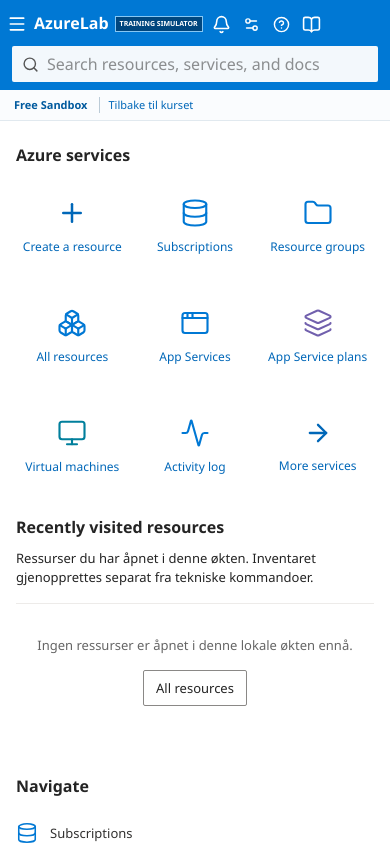
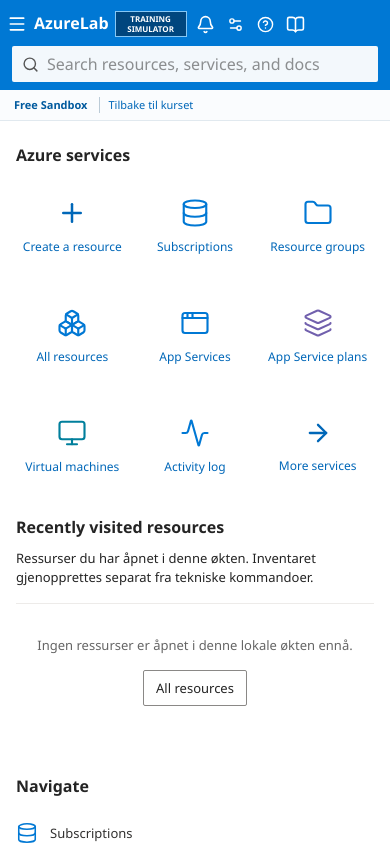
Before and after one commit to EspzY/Azure-learner, a Next.js app: page /portal in a window 390 px wide. Shown: the top 845 px of the page. Built offline with nearby package versions, Linux system fonts and the light colour scheme.

Commit message:
Preserve narrow Portal controls with OS font fallbacks

```diff
--- a/src/features/portal/portal.css
+++ b/src/features/portal/portal.css
@@ -2113,3 +2113,16 @@
     padding-inline: 14px;
   }
 }
+
+/* Font fallbacks vary by OS; wrap the training label instead of shrinking or clipping controls. */
+@media (max-width: 400px) {
+  .portal-header .portal-simulation {
+    flex: 0 1 72px;
+    min-width: 0;
+    max-width: 72px;
+    white-space: normal;
+    text-align: center;
+    font-size: 8px;
+    line-height: 1.2;
+  }
+}
```
Also changed, not shown: 3 other files (tests, documents, lock files or other folders).
